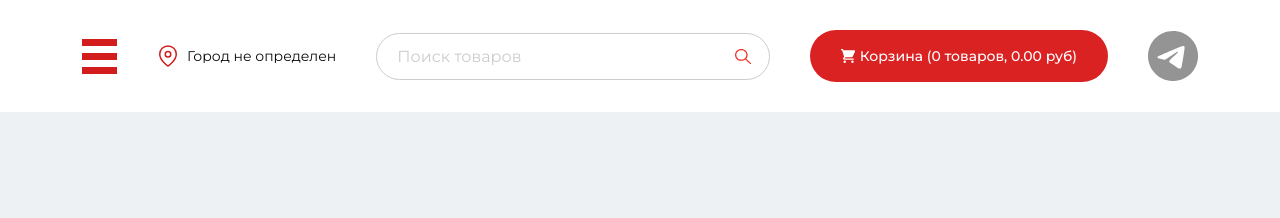
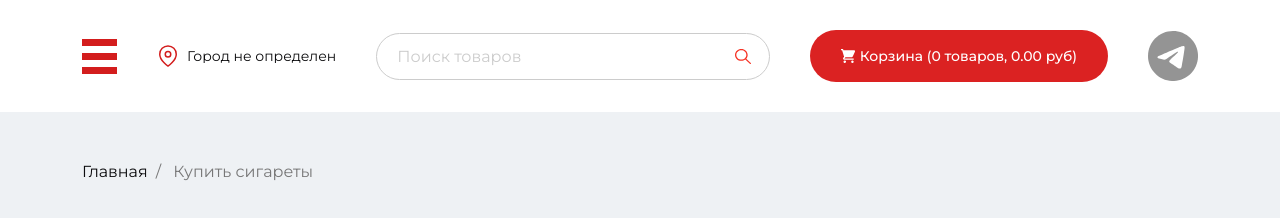
Before and after one commit to alexius90e/kurilkasu, a plain HTML site: page index.html in a window 1280 px wide. Drawn offline with Linux system fonts and the light colour scheme.

Commit message:
feat: added breadcrumbs

```diff
--- a/index.html
+++ b/index.html
@@ -147,7 +147,16 @@
       </div>
     </header>
 
-    <main class="main"></main>
+    <main class="main">
+      <div class="breadcrumbs">
+        <div class="container">
+          <div class="breadcrumbs__content">
+            <a class="breadcrumbs__link" href="./">Главная</a>
+            <span class="breadcrumbs__current"> Купить сигареты</span>
+          </div>
+        </div>
+      </div>
+    </main>
 
     <footer class="footer">
       <div class="container"></div>
--- /dev/null
+++ b/scss/_l-breadcrumbs.scss
@@ -0,0 +1,33 @@
+.breadcrumbs {
+  &__link,
+  &__current {
+    font-weight: 400;
+    font-size: 16px;
+    line-height: 100%;
+
+    @include laptop {
+      font-size: 13px;
+    }
+  }
+
+  &__link {
+    display: inline-block;
+    color: #0c0c0e;
+    transition: color ease-in-out 0.2s;
+
+    &:hover {
+      color: #d31d1d;
+    }
+
+    &::after {
+      content: '/';
+      display: inline-block;
+      margin: 0 8px;
+      color: #777777;
+    }
+  }
+
+  &__current {
+    color: #777777;
+  }
+}
--- a/scss/_l-main.scss
+++ b/scss/_l-main.scss
@@ -1,2 +1,11 @@
 .main {
+  padding: 50px 0 60px;
+
+  @include laptop {
+    padding: 30px 0 40px;
+  }
+
+  @include mobile {
+    padding: 20px 0 30px;
+  }
 }
--- a/scss/index.scss
+++ b/scss/index.scss
@@ -13,3 +13,4 @@
 @import './l-header';
 @import './l-main';
 @import './l-footer';
+@import './l-breadcrumbs';
```
Also changed, not shown: css/index.css.
